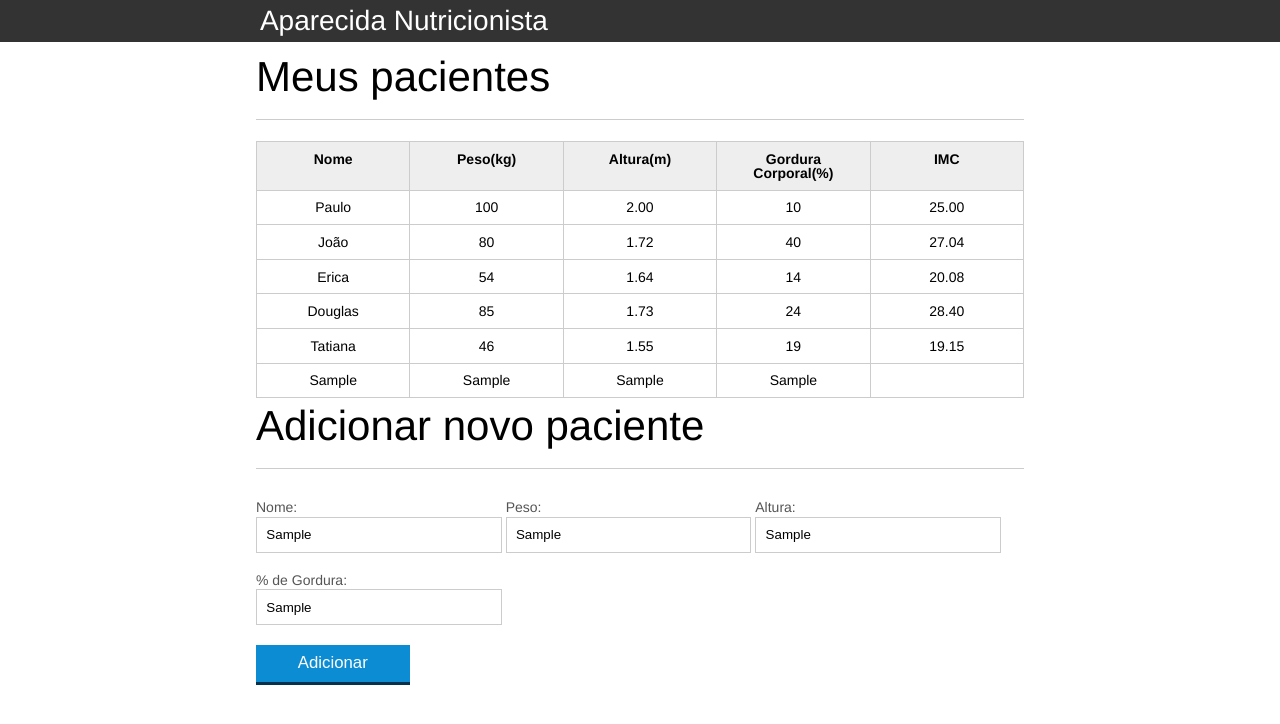
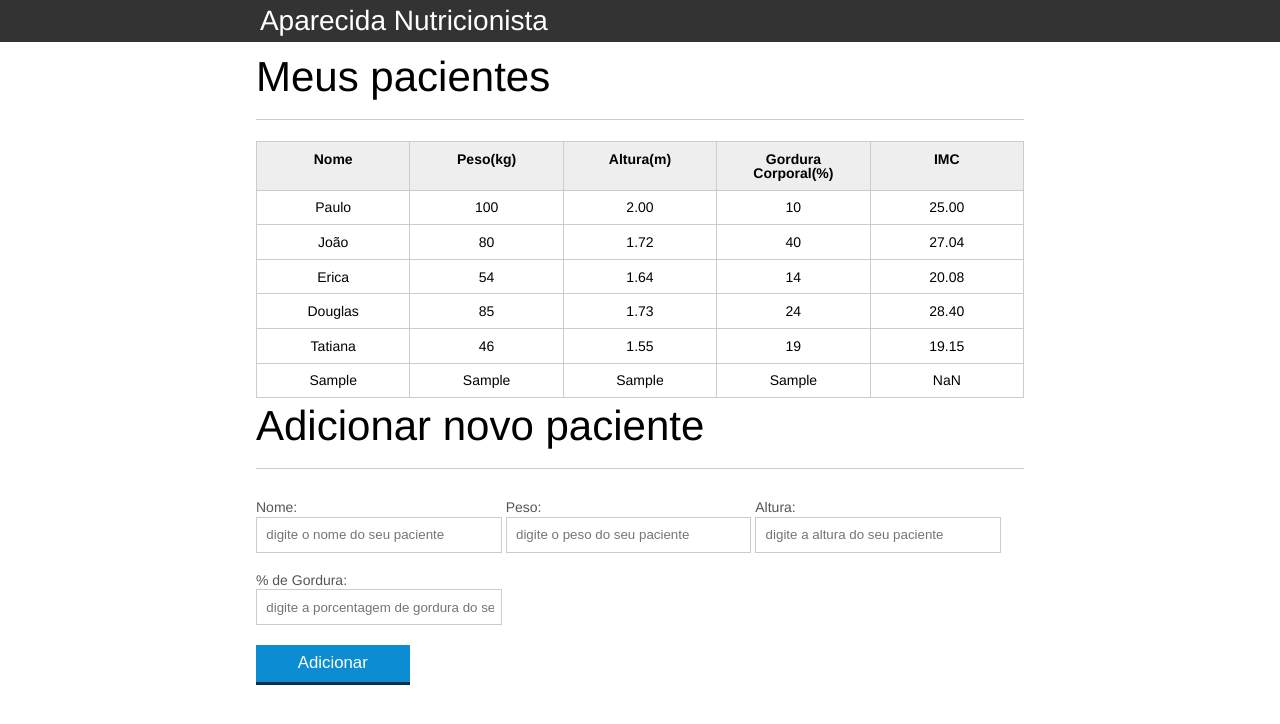
Before and after one commit to eric0liveira/introducao-javascript, a plain HTML site: page index.html in a window 1280 px wide. Both pictures are taken after typing "Sample", "Sample", "Sample", "Sample" into the empty fields and a click on the button "Adicionar". Drawn offline with Linux system fonts and the light colour scheme.

Commit message:
Boas práticas com Javascript

```diff
--- a/index.html
+++ b/index.html
@@ -95,7 +95,8 @@
 				<button id="adicionar-paciente" class="botao bto-principal">Adicionar</button>
 			</form>
 		</section>
-		<script src="js/principal.js"></script>
+		<script src="js/calcula-imc.js"></script>
+		<script src="js/form.js"></script>
 
 	</body>
 </html>
--- /dev/null
+++ b/js/calcula-imc.js
@@ -0,0 +1,30 @@
+
+var titulo = document.querySelector(".titulo");
+titulo.textContent = "Aparecida Nutricionista";
+
+var pacientes = document.querySelectorAll(".paciente");
+
+for(i = 0; i < pacientes.length; i++){
+    let paciente = pacientes[i];
+
+    var peso = paciente.querySelector(".info-peso").textContent;
+    var altura = paciente.querySelector(".info-altura").textContent;
+
+    var imc = paciente.querySelector(".info-imc");
+
+    if (peso <= 0 ||peso >= 1000 ) {
+        imc.textContent = "Peso inválido";
+        paciente.classList.add(".paciente-invalido");
+    }else if ( altura < 0 || altura > 3.00 ){
+        imc.textContent = "Altura inválida";
+        paciente.style.backgroundColor = "lightcoral";
+    }else{
+        imc.textContent = calculaImc(peso, altura);
+    }
+}
+
+function calculaImc(peso, altura){
+    let imc = (peso / (altura * altura)).toFixed(2);
+
+    return imc;
+}
--- /dev/null
+++ b/js/form.js
@@ -0,0 +1,47 @@
+var botaoAdicionar = document.querySelector("#adicionar-paciente");
+botaoAdicionar.addEventListener("click", function(event){
+    event.preventDefault();
+
+    var form = document.querySelector("#form-adiciona");
+    var paciente = obtemPacienteDoFormulario(form);
+
+    var pacienteTr = montaTr(paciente);
+
+    var tabela = document.querySelector("#tabela-pacientes");
+    tabela.appendChild(pacienteTr);
+
+    form.reset();
+});
+
+function obtemPacienteDoFormulario(form) {
+    let paciente = {
+        nome : form.nome.value,
+        peso : form.peso.value,
+        altura : form.altura.value,
+        gordura : form.gordura.value,
+        imc : calculaImc(form.peso.value, form.altura.value)
+    }
+
+    return paciente;
+}
+
+function montaTr(paciente) {
+    var pacienteTr = document.createElement("tr");
+    pacienteTr.classList.add("paciente");
+
+    pacienteTr.appendChild(montaTd(paciente.nome, "info-nome"));
+    pacienteTr.appendChild(montaTd(paciente.peso, "info-peso"));
+    pacienteTr.appendChild(montaTd(paciente.altura, "info-altura"));
+    pacienteTr.appendChild(montaTd(paciente.gordura, "info-gordura"));
+    pacienteTr.appendChild(montaTd(paciente.imc, "infor-imc"));
+
+    return pacienteTr;
+}
+
+function montaTd(valor, classe) {
+    let td = document.createElement("td");
+    td.textContent = valor;
+    td.classList.add(classe);
+
+    return td;
+}
--- a/js/principal.js
+++ /dev/null
@@ -1,59 +0,0 @@
-
-var titulo = document.querySelector(".titulo");
-titulo.textContent = "Aparecida Nutricionista";
-
-var pacientes = document.querySelectorAll(".paciente");
-
-for(i = 0; i < pacientes.length; i++){
-    let paciente = pacientes[i];
-
-    var peso = paciente.querySelector(".info-peso").textContent;
-    var altura = paciente.querySelector(".info-altura").textContent;
-
-    var imc = paciente.querySelector(".info-imc");
-
-    if (peso <= 0 ||peso >= 1000 ) {
-        imc.textContent = "Peso inválido";
-        paciente.classList.add(".paciente-invalido");
-    }else if ( altura < 0 || altura > 3.00 ){
-        imc.textContent = "Altura inválida";
-        paciente.style.backgroundColor = "lightcoral";
-    }else{
-        imc.textContent = (peso / (altura * altura)).toFixed(2);
-    }
-}
-
-var botaoAdicionar = document.querySelector("#adicionar-paciente");
-botaoAdicionar.addEventListener("click", function(event){
-    event.preventDefault();
-
-    var form = document.querySelector("#form-adiciona");
-    var nome = form.nome.value;
-    var peso = form.peso.value;
-    var altura = form.altura.value;
-    var gordura = form.gordura.value;
-
-    var pacienteTr = document.createElement("tr");
-
-    var nomeTd = document.createElement("td");
-    var pesoTd = document.createElement("td");
-    var alturaTd = document.createElement("td");
-    var gorduraTd = document.createElement("td");
-    var imcTd = document.createElement("td");
-
-    nomeTd.textContent = nome;
-    pesoTd.textContent = peso;
-    alturaTd.textContent = altura;
-    gorduraTd.textContent = gordura;
-
-    pacienteTr.appendChild(nomeTd);
-    pacienteTr.appendChild(pesoTd);
-    pacienteTr.appendChild(alturaTd);
-    pacienteTr.appendChild(gorduraTd);
-    pacienteTr.appendChild(imcTd);
-
-    var tabela = document.querySelector("#tabela-pacientes");
-    tabela.appendChild(pacienteTr);
-
-    console.log(nomeTd);
-});
```
